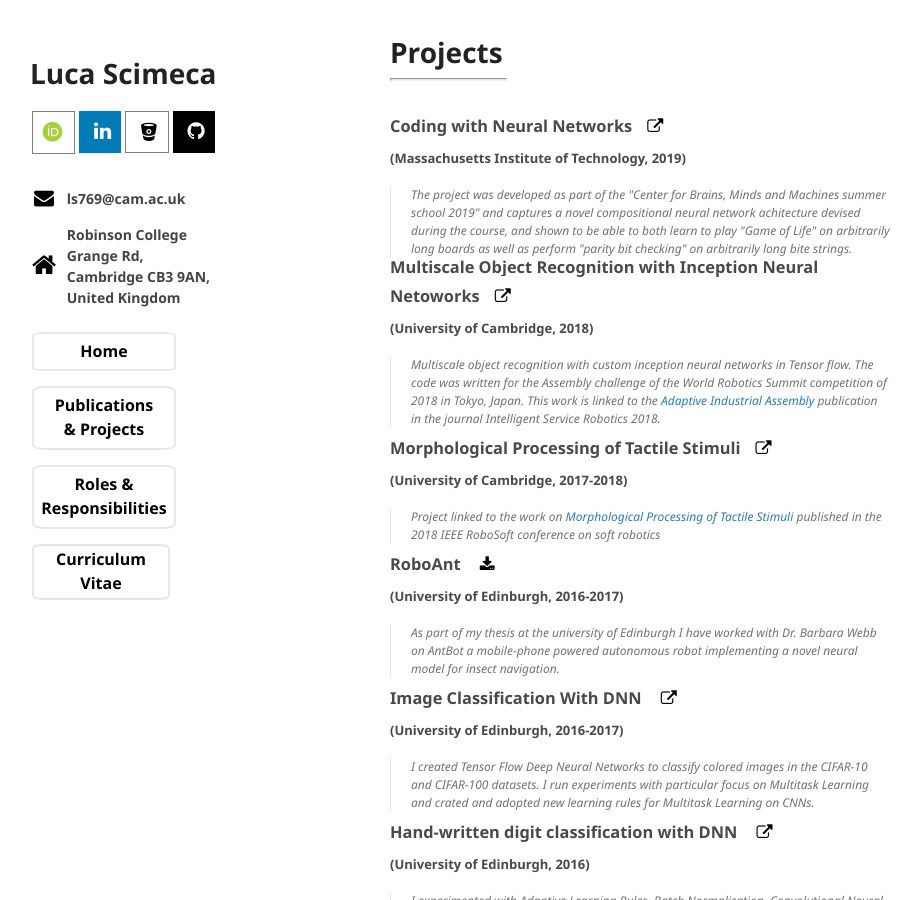
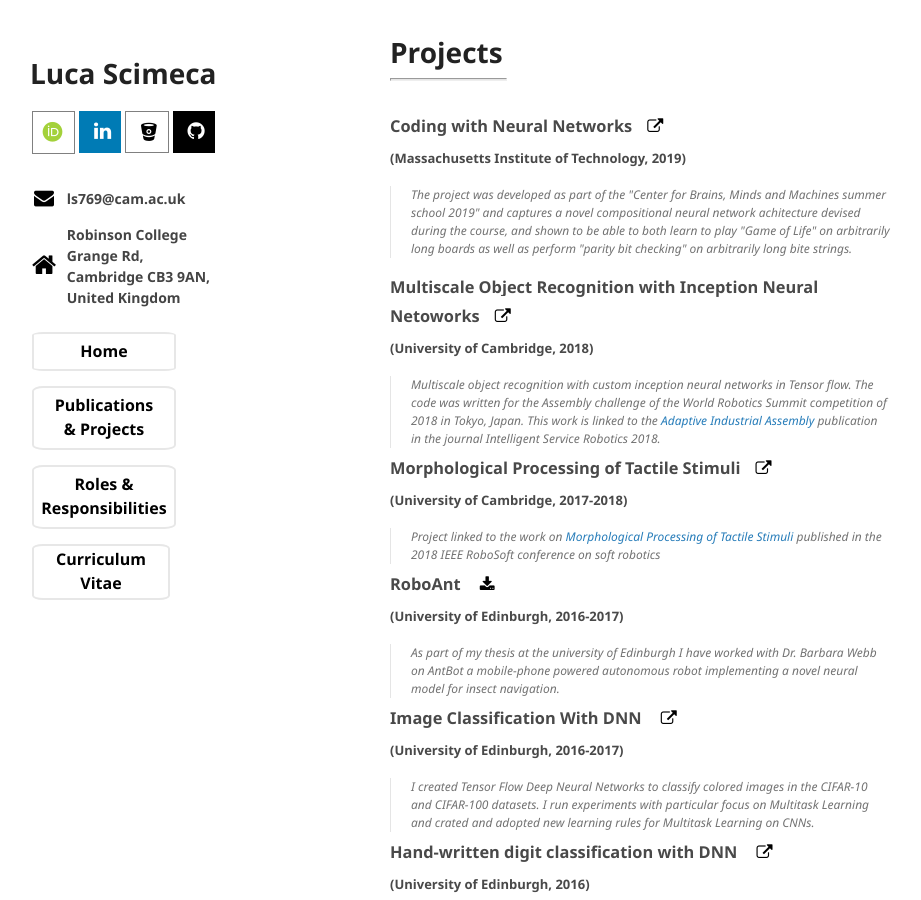
Before and after one commit to lucascimeca/lucascimeca.github.io, a Jekyll site: the page built from publications.md, in a window 1280 px wide and 900 px high, scrolled down 1111 px. Shown: the whole window, without its empty margins (180-1101 px from the left). Built offline with Jekyll 4.4.1, drawn with Linux system fonts in a browser that asks for light colours; nearby versions of some CDN libraries; some web fonts are replaced; the repository's description, which GitHub fills in, is left out; our own code applies the rules of GitHub Pages for plain Markdown files.

Commit message:
Update publications.md

```diff
--- a/publications.md
+++ b/publications.md
@@ -89,7 +89,7 @@ constrained model for path integration in the bee brain,” Current Biology, vol
 
 ### [](#CodingWithNNs) Coding with Neural Networks<a href="https://bitbucket.org/lucascimeca/coding_with_neural_networks/src/master/" class="fa fa-external-link" style="font-size: 16px" target="_blank"></a><br/><font size="2px">(Massachusetts Institute of Technology, 2019)</font>
 
-> <div style="font-style: italic; font-size: 12px">The project was developed as part of the "Center for Brains, Minds and Machines summer school 2019" and captures a novel compositional neural network achitecture devised during the course, and shown to be able to both learn to play "Game of Life" on arbitrarily long boards as well as perform "parity bit checking" on arbitrarily long bite strings. </div>
+> <div style="font-style: italic; font-size: 12px">The project was developed as part of the "Center for Brains, Minds and Machines summer school 2019" and captures a novel compositional neural network achitecture devised during the course, and shown to be able to both learn to play "Game of Life" on arbitrarily long boards as well as perform "parity bit checking" on arbitrarily long bite strings. </div> <p></p>
 
 ### [](#WRS) Multiscale Object Recognition with Inception Neural Netoworks<a href="https://bitbucket.org/lucascimeca/multiscale_robotics_object_recognition/src/master/" class="fa fa-external-link" style="font-size: 16px" target="_blank"></a><br/><font size="2px">(University of Cambridge, 2018)</font>
 
```
